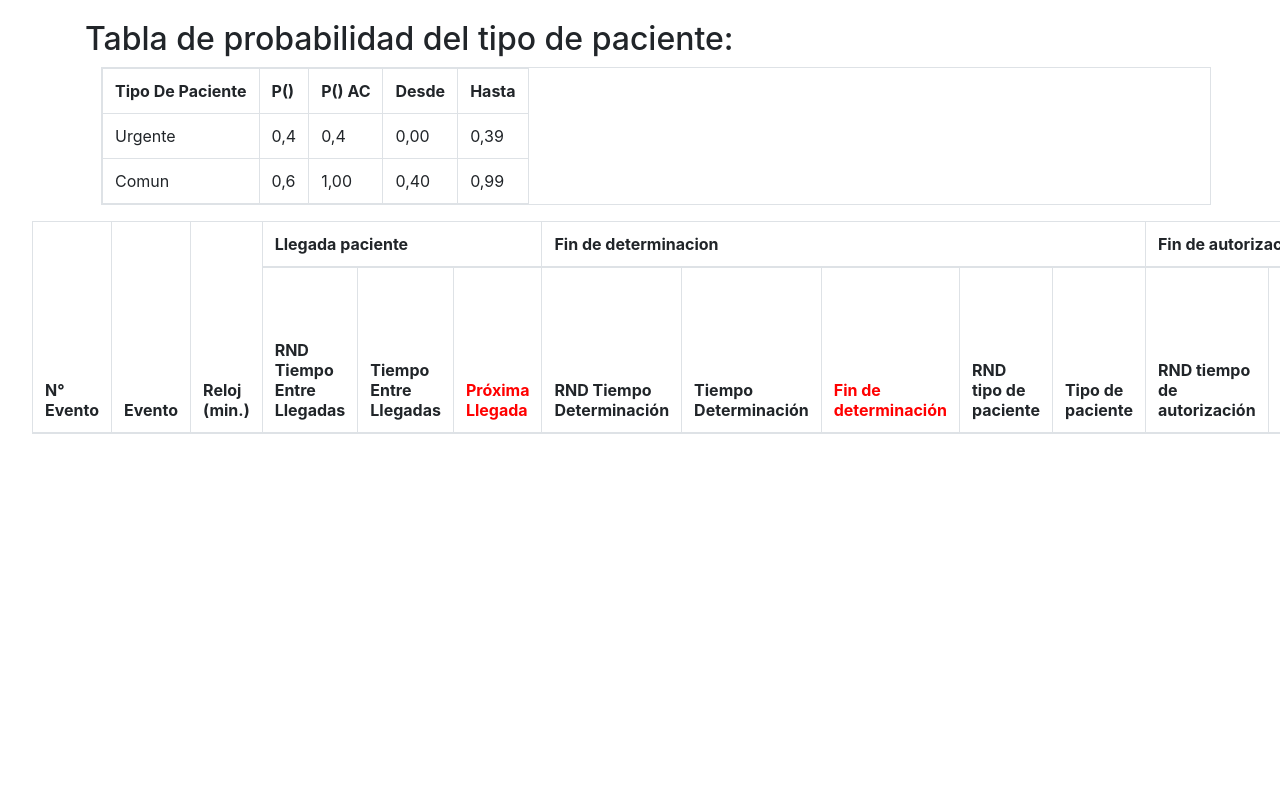
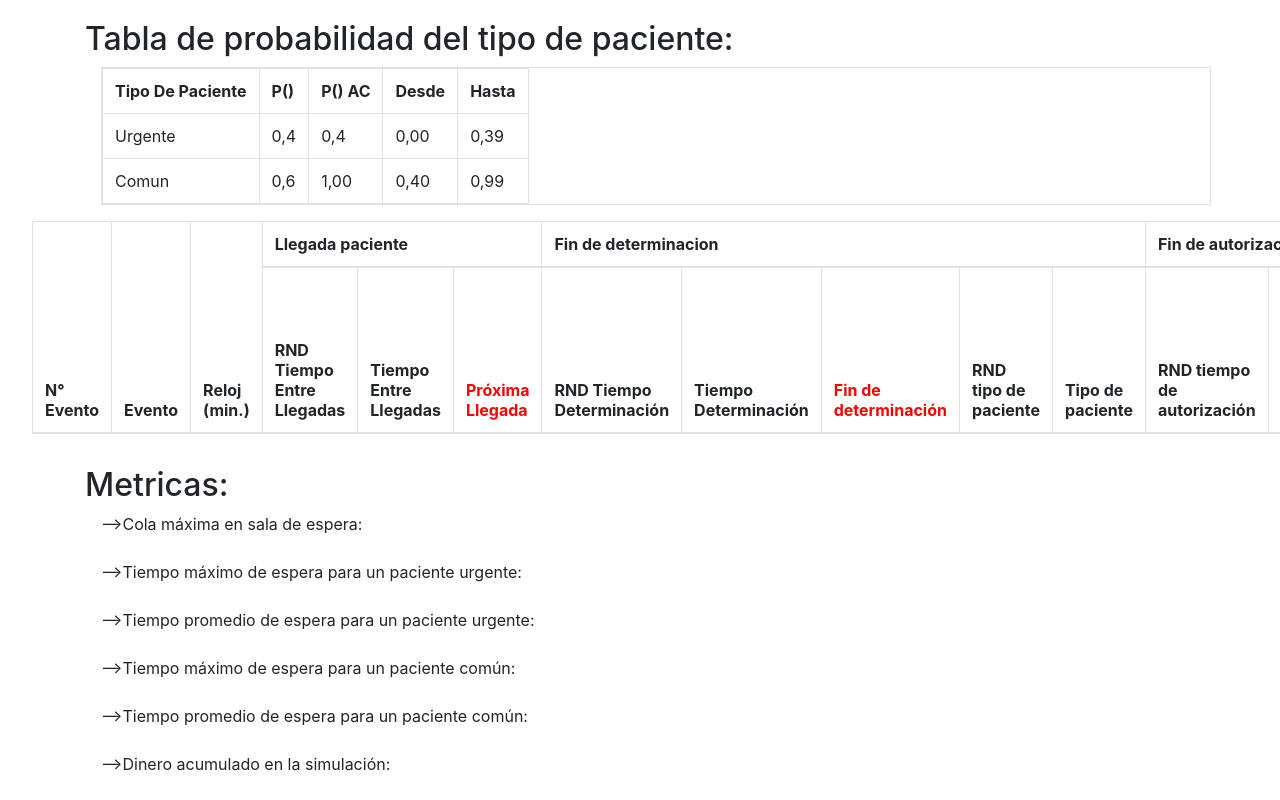
Before and after one commit to piliavilaa/TPFINALCOMLISTO, a website: page index.html in a window 1280 px wide. Shown: the part 803-1603 px from the top of the page. Before the commit the page ends 1269 px from the top, so only its background shows below. Drawn offline with nearby package versions, Linux system fonts and the light colour scheme.

Commit message:
3 files modified

```diff
--- a/index.html
+++ b/index.html
@@ -273,5 +273,28 @@
       </div>
     </div>
 
+    <div class="container">
+    <h2>Metricas:</h2>
+    <form>
+      <div class="row mb-3 mx-3">
+          <label class="form-label" for="txtCantNros">-->Cola máxima en sala de espera:</label>
+      </div>
+      <div class="row mb-3 mx-3">
+        <label class="form-label" for="txtCantNros">-->Tiempo máximo de espera para un paciente urgente: </label>
+      </div>
+      <div class="row mb-3 mx-3">
+        <label class="form-label" for="txtCantNros">-->Tiempo promedio de espera para un paciente urgente:</label>
+      </div>
+      <div class="row mb-3 mx-3">
+        <label class="form-label" for="txtCantNros">-->Tiempo máximo de espera para un paciente común: </label>
+      </div>
+      <div class="row mb-3 mx-3">
+        <label class="form-label" for="txtCantNros">-->Tiempo promedio de espera para un paciente común:</label>
+      </div>
+      <div class="row mb-3 mx-3">
+        <label class="form-label" for="txtCantNros">-->Dinero acumulado en la simulación:</label>
+      </div>
+    </form>
+
   </body>
 </html>
--- a/index.ts
+++ b/index.ts
@@ -78,6 +78,8 @@ let BFinAtencion: number;
 let AFinPago: number;
 let BFinPago: number;
 
+//-----------------------Definición para las metricas.
+
 //-----------------------Funcionalidad------------------------------------------------
 //-----------------------Disparamos la simulación.
 btnSimular.addEventListener('click', () => {
@@ -134,6 +136,8 @@ const simular = () => {
     `La renderización tardó ${performance.now() - startTime} milisegundos`
   );
   HTMLUtils.mostrarSeccion(divTablaSimulacion);
+
+  //Cargamos las metricas
 };
 
 //-----------------------Metodo de validación de los parámetros del usuario.
```
Also changed, not shown: Simulador.ts (+13 -2 lines).
